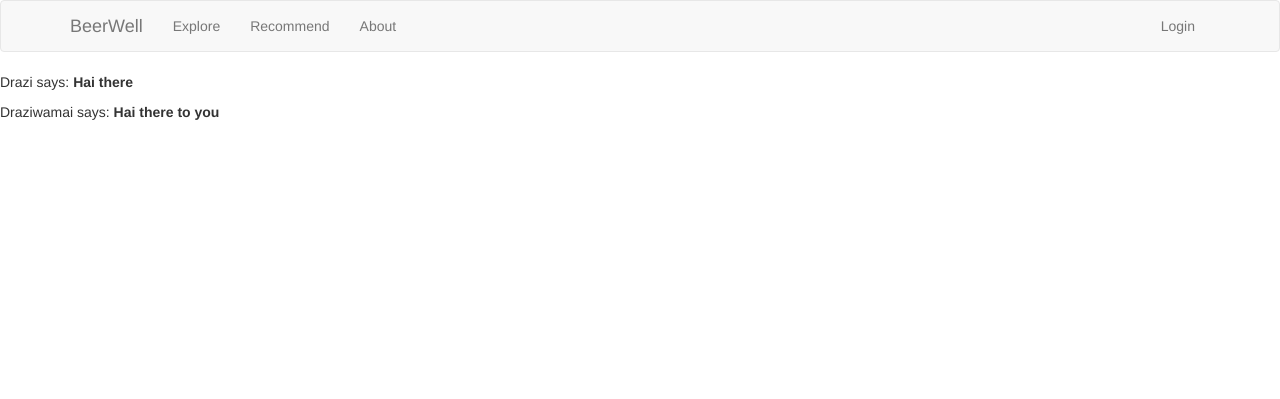
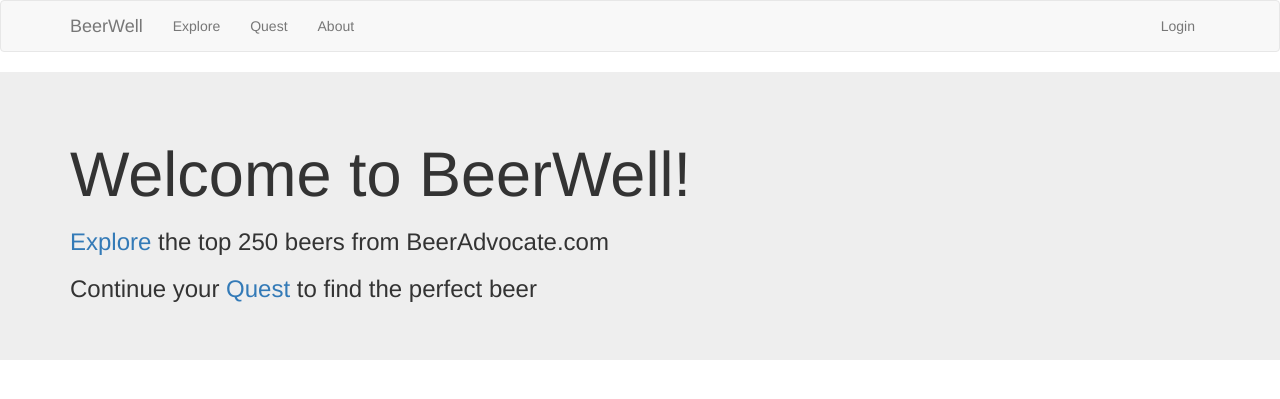
Before and after one commit to njritter/beerwell, a Flask app: page / in a window 1280 px wide. Shown: the top 399 px of the page. Run offline with Flask 2, Linux system fonts and the light colour scheme; some libraries are stand-ins or nearby versions.

Commit message:
Update front page and change Explore to Quest

```diff
--- a/app/routes.py
+++ b/app/routes.py
@@ -74,10 +74,10 @@ def user(username):
 def about():
     return render_template('about.html')
 
-@app.route('/recommend')
+@app.route('/quest')
 @login_required
-def recommend():
-    return render_template('recommend.html')
+def quest():
+    return render_template('quest.html')
 
 @app.route('/explore/')
 @app.route('/explore/<ind>')
--- a/app/templates/base.html
+++ b/app/templates/base.html
@@ -21,7 +21,7 @@
       <div class="collapse navbar-collapse" id="bs-example-navbar-collapse-1">
         <ul class="nav navbar-nav">
           <li><a href="{{ url_for('explore') }}">Explore</a></li>
-          <li><a href="{{ url_for('recommend') }}">Recommend</a></li>
+          <li><a href="{{ url_for('quest') }}">Quest</a></li>
           <li><a href="{{ url_for('about') }}">About</a></li>
         </ul>
         <ul class="nav navbar-nav navbar-right">
--- a/app/templates/index.html
+++ b/app/templates/index.html
@@ -1,7 +1,16 @@
 {% extends "base.html" %}
 
 {% block content %}
-    {% for post in posts %}
-    <div><p>{{ post.author.username }} says: <b>{{ post.body }}</b></p></div>
-    {% endfor %}
+
+<!-- Header -->
+  <div class="jumbotron">
+    <div class="container">
+      <h1>Welcome to BeerWell!</h1>
+      <h3><a href="{{ url_for('explore') }}">Explore</a> the top 250 beers from BeerAdvocate.com<h3>
+      <h3>Continue your <a href="{{ url_for('quest') }}">Quest</a></b> to find the perfect beer</h3>
+      <!-- Find out more About this project -->
+      <!-- Data science behind BeerWell ... blog -->
+    </div>
+  </div>
+
 {% endblock %}
```
Also changed, not shown: app/templates/quest.html (renamed from app/templates/recommend.html).
